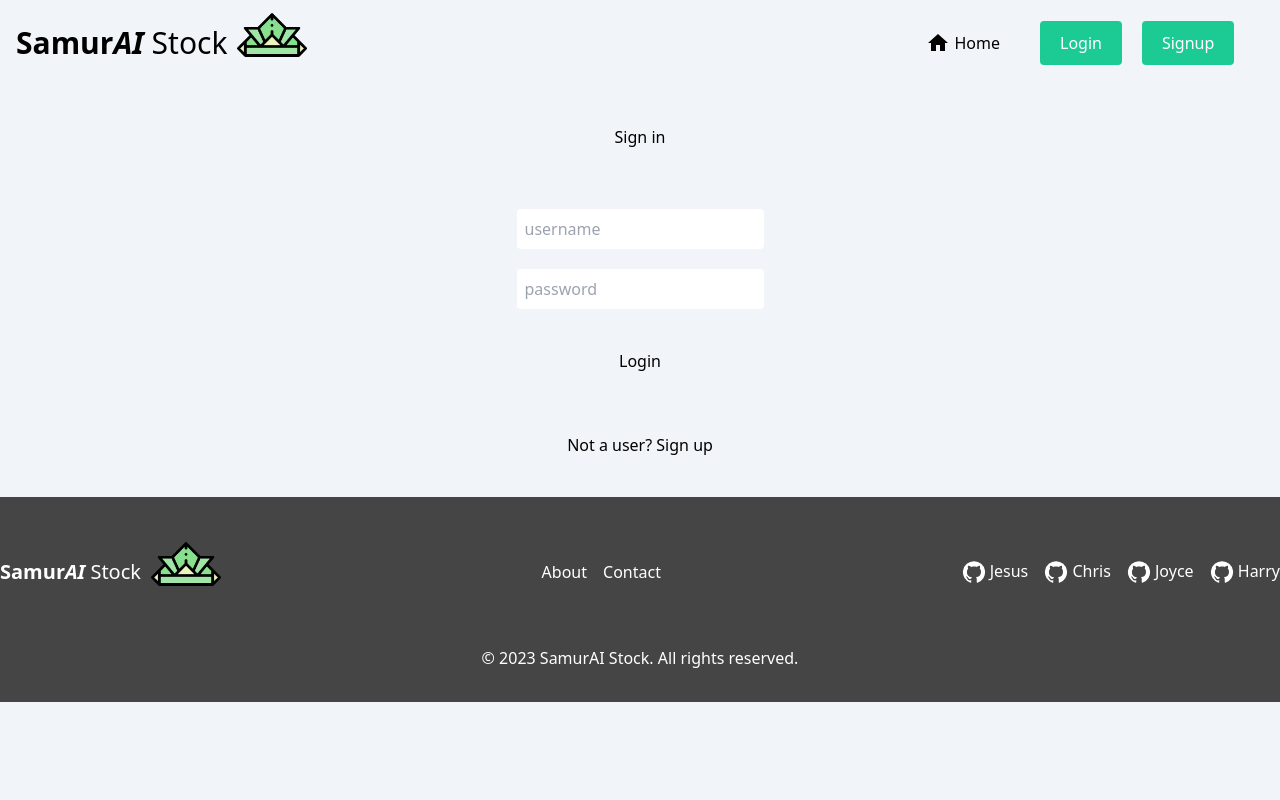
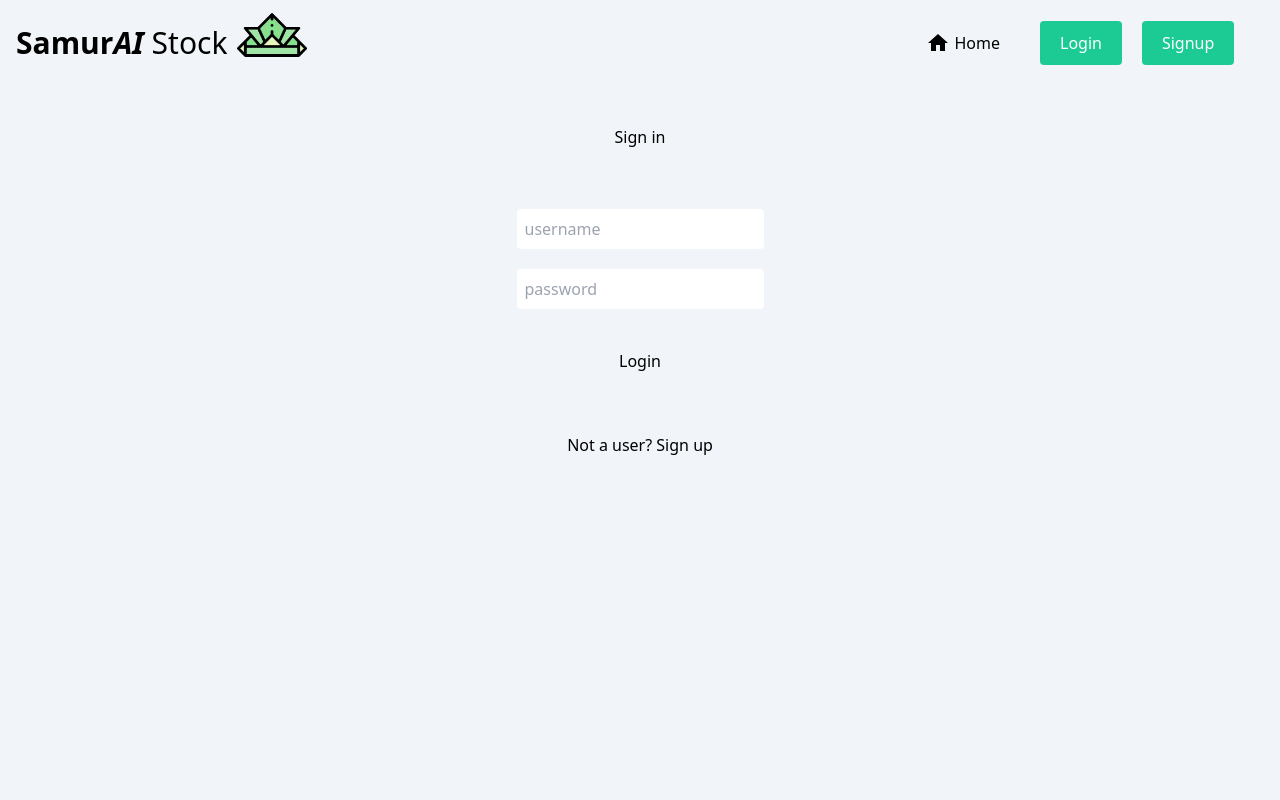
Before and after one commit to Chris-Galey/samurAI-stocks, a React (Vite) app in the folder frontend/: page /auth/login in a window 1280 px wide. Shown: the top 800 px of the page. Built offline with nearby package versions, Linux system fonts and the light colour scheme; no server answers.

Commit message:
added search, contact, and fixed footer

```diff
--- a/frontend/src/components/authentication/Login.jsx
+++ b/frontend/src/components/authentication/Login.jsx
@@ -30,7 +30,7 @@ export default function Login() {
   };
 
   return (
-    <div className="flex flex-col place-items-center gap-5 p-10  w-1/4 min-h-[40vh]">
+    <div className="flex flex-col place-items-center gap-5 p-10 w-1/4 h-screen">
       <h2>Sign in</h2>
       <form
         onSubmit={handleFormSubmit}
--- a/frontend/src/components/authentication/Signup.jsx
+++ b/frontend/src/components/authentication/Signup.jsx
@@ -27,7 +27,7 @@ export default function Signup() {
   };
 
   return (
-    <div className="flex flex-col place-items-center gap-5 p-10 w-1/4 min-h-[40vh]">
+    <div className="flex flex-col place-items-center gap-5 p-10 w-1/4 min-h-[40vh] h-screen">
       <h2>Register a new account</h2>
       <form
         onSubmit={handleFormSubmit}
--- a/frontend/src/routes/Explore.jsx
+++ b/frontend/src/routes/Explore.jsx
@@ -61,6 +61,15 @@ export default function Explore() {
     setSelectedStock(null);
   };
 
+  const handleSearch = () => {
+    const filteredSymbols = cachedSymbols.filter((stock) =>
+      stock.symbol.toLowerCase().includes(newSymbol.toLowerCase())
+    );
+
+    setAllSymbols(filteredSymbols);
+    setCurrentPage(1);
+  };
+
   return (
     <>
       <div className="mx-auto">
@@ -94,6 +103,12 @@ export default function Explore() {
               </svg>
             </div>
           </div>
+          <button
+            onClick={handleSearch}
+            className="px-4 py-2 text-white bg-blue-500 rounded-md"
+          >
+            Search
+          </button>
         </div>
       </div>
 
--- a/frontend/src/routes/Footer.jsx
+++ b/frontend/src/routes/Footer.jsx
@@ -5,7 +5,7 @@ import GitHubIcon from "@mui/icons-material/GitHub";
 const Footer = () => {
   return (
     <footer id="footer" className="bg-gray-800 text-white py-8">
-      <div className="container mx-auto flex justify-between items-center">
+      <div className="container mx-auto flex justify-between items-center h-full">
         <div className="flex items-center">
           <span className="text-xl font-semibold">
             Samur
@@ -15,11 +15,11 @@ const Footer = () => {
           <img className="navLogo mr-2" src={myImage} alt="Logo" />
         </div>
         <div className="flex space-x-4">
-          <a href="#about" className="hover:text-blue-500">
+          <a href="/about" className="hover:text-blue-500">
             About
           </a>
-          <a href="#contact" className="hover:text-blue-500">
-            Contact
+          <a href="mailto:samuraistock@outlook.com" className="hover:text-blue-500">
+            Contact us
           </a>
         </div>
         <div className="flex space-x-4">
--- a/frontend/src/routes/LineChart.jsx
+++ b/frontend/src/routes/LineChart.jsx
@@ -3,6 +3,7 @@ import { ResponsiveLine } from "@nivo/line";
 
 const popularSymbols = ["AAPL", "GOOG", "MSFT", "AMZN", "TSLA"];
 const baseUrl = import.meta.env.VITE_BASE_URL;
+
 const LineChart = ({ symbol = "AAPL" }) => {
   const [data, setData] = useState([]);
   const [apiKey, setApiKey] = useState("");
```
Also changed, not shown: 1 other file (tests, documents, lock files or other folders). Lines whose indentation alone changed are shown as unchanged.
